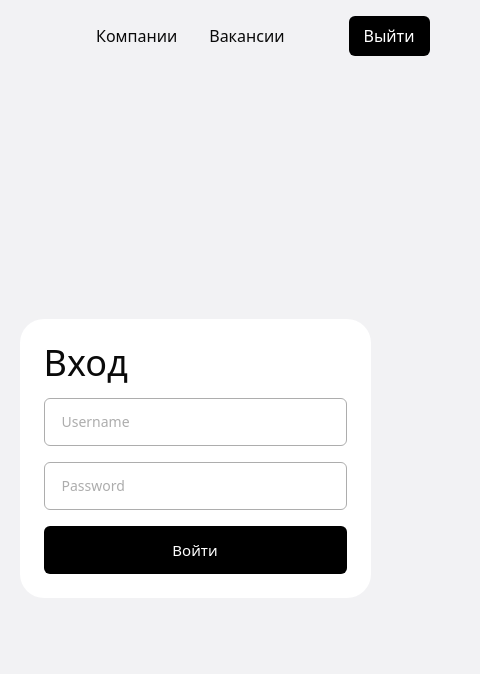
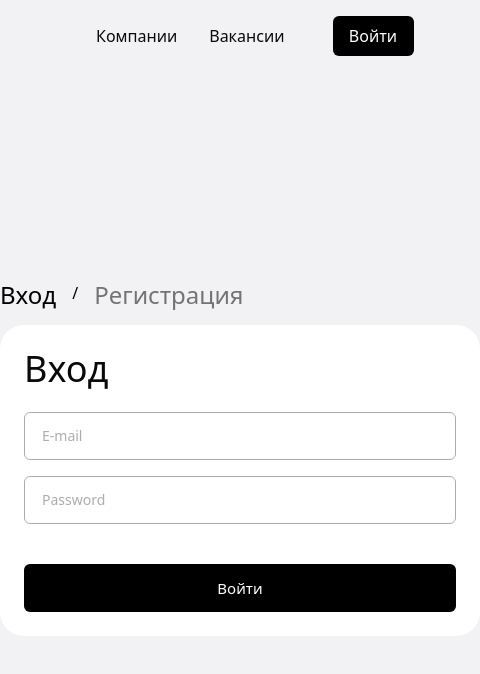
Before and after one commit to GARFIELD-CAT/it_hunter, a React (Vite) app in the folder client/: page /login in a window 390 px wide. Shown: the top 674 px of the page, 480 px wide, since content can reach past the window. Built offline with nearby package versions, Linux system fonts and the light colour scheme; grey boxes are pictures that could not be loaded.

Commit message:
feat: add auth and register forms

```diff
--- a/client/src/components/Header.tsx
+++ b/client/src/components/Header.tsx
@@ -7,6 +7,7 @@ const Header = () => {
   const { isAuthenticated, setIsAuthenticated } = useAuthStore(
     (state) => state
   );
+  console.log("🚀 ~ Header ~ isAuthenticated:", isAuthenticated);
 
   return (
     <nav>
--- a/client/src/lib/validation.ts
+++ b/client/src/lib/validation.ts
@@ -1,6 +1,6 @@
-import * as yup from 'yup';
+import * as yup from "yup";
 
 export const loginSchema = yup.object().shape({
-  username: yup.string().required('Username is required'),
-  password: yup.string().required('Password is required'),
+  email: yup.string().required("Email is required"),
+  password: yup.string().required("Password is required"),
 });
--- a/client/src/pages/Login/Login.tsx
+++ b/client/src/pages/Login/Login.tsx
@@ -1,72 +1,33 @@
-import { useEffect } from "react";
-import { type SubmitHandler, useForm } from "react-hook-form";
-import { toast } from "react-toastify";
-import { yupResolver } from "@hookform/resolvers/yup";
-import { loginSchema } from "@/lib/validation";
-import { useLoginQuery } from "@/services/queries/auth.query";
-import useAuthStore from "@/store/useAuthStore";
-import { type LoginBody } from "@/types/auth";
-import Button from "@/components/Button";
-import Input from "@/components/Input";
-import { useNavigate } from "react-router";
+import { useState } from "react";
+import { RegisterForm } from "./modules/Register";
+import { SignInForm } from "./modules/SignIn";
 
 const Login = () => {
-  const navigate = useNavigate();
-
-  const { setIsAuthenticated } = useAuthStore((state) => state);
-  const { isLoading, mutateAsync: login, isError, error } = useLoginQuery();
-  const {
-    register,
-    handleSubmit,
-    formState: { errors },
-  } = useForm<LoginBody>({ resolver: yupResolver(loginSchema) });
-
-  useEffect(() => {
-    if (isError) {
-      toast.error(error as string, { theme: "colored" });
-    }
-  }, [isError]);
-
-  const onSubmit: SubmitHandler<LoginBody> = async (data) => {
-    try {
-      await login(data);
-      setIsAuthenticated(true);
-      navigate("/");
-    } catch (error) {
-      console.log(error);
-    }
-  };
+  const [mode, setMode] = useState<"login" | "register">("login");
 
   return (
-    <form
-      className="m-auto w-[90%] md:w-[30%] p-6 bg-white rounded-[1.5rem] flex flex-col gap-4"
-      onSubmit={handleSubmit(onSubmit)}
-    >
-      <h2 className="text-neutral-950 text-4xl font-medium leading-[2.4375rem]">
-        Вход
-      </h2>
-      <Input
-        errors={errors}
-        placeholder="Username"
-        id="username"
-        register={register}
-        name="username"
-      />
-      <Input
-        errors={errors}
-        placeholder="Password"
-        type="password"
-        register={register}
-        name="password"
-      />
-      {/* <button
-        className="flex flex-shrink-0 justify-center items-center pl-[7.5625rem] pr-[7.5625rem] p-0 w-[439px] h-8 rounded-md bg-black text-white text-center suisse font-medium leading-6"
-        type="submit"
-      >
-        Войти
-      </button> */}
-      <Button text="Войти" type="submit" className="w-full" />
-    </form>
+    <div className="m-auto ">
+      <div className="flex mb-4">
+        <button
+          onClick={() => setMode("login")}
+          className={`text-2xl font-medium leading-7 ${
+            mode === "login" ? "text-black" : "text-neutral-500"
+          }`}
+        >
+          Вход
+        </button>
+        <span className="mx-4">/</span>
+        <button
+          onClick={() => setMode("register")}
+          className={`text-2xl font-medium leading-7 ${
+            mode === "register" ? "text-black" : "text-neutral-500"
+          }`}
+        >
+          Регистрация
+        </button>
+      </div>
+      {mode === "login" ? <SignInForm /> : <RegisterForm />}
+    </div>
   );
 };
 
--- /dev/null
+++ b/client/src/pages/Login/modules/Register.tsx
@@ -0,0 +1,94 @@
+import { useEffect } from "react";
+import { type SubmitHandler, useForm } from "react-hook-form";
+import { toast } from "react-toastify";
+import { yupResolver } from "@hookform/resolvers/yup";
+import { loginSchema } from "@/lib/validation";
+import { useLoginQuery } from "@/services/queries/auth.query";
+import useAuthStore from "@/store/useAuthStore";
+import { type LoginBody } from "@/types/auth";
+import Button from "@/components/Button";
+import Input from "@/components/Input";
+import { useNavigate } from "react-router";
+
+export const RegisterForm = () => {
+  const navigate = useNavigate();
+
+  const { setIsAuthenticated } = useAuthStore((state) => state);
+  const { isLoading, mutateAsync: login, isError, error } = useLoginQuery();
+  const {
+    register,
+    handleSubmit,
+    formState: { errors },
+  } = useForm<LoginBody>({ resolver: yupResolver(loginSchema) });
+
+  useEffect(() => {
+    if (isError) {
+      toast.error(error as string, { theme: "colored" });
+    }
+  }, [isError]);
+
+  const onSubmit: SubmitHandler<LoginBody> = async (data) => {
+    try {
+      await login(data);
+      setIsAuthenticated(true);
+      navigate("/");
+    } catch (error) {
+      console.log(error);
+    }
+  };
+
+  return (
+    <form
+      className="m-auto w-[30rem] p-6 bg-white rounded-[1.5rem] flex flex-col"
+      onSubmit={handleSubmit(onSubmit)}
+    >
+      <h2 className="text-neutral-950 text-4xl font-medium leading-[2.4375rem]">
+        Регистрация
+      </h2>
+      <div className="mt-6 flex flex-col gap-4 w-full">
+        <Input
+          errors={errors}
+          placeholder="email"
+          id="email"
+          register={register}
+          name="email"
+        />
+        <Input
+          errors={errors}
+          placeholder="Имя"
+          id="name"
+          register={register}
+          name="name"
+        />
+        <Input
+          errors={errors}
+          placeholder="Фамилия"
+          id="surname"
+          register={register}
+          name="surname"
+        />
+        <Input
+          errors={errors}
+          placeholder="Пароль"
+          type="password"
+          register={register}
+          name="password"
+        />
+        <Input
+          errors={errors}
+          placeholder="Повторите пароль"
+          type="password"
+          register={register}
+          name="password"
+        />
+      </div>
+      {/* <button
+        className="flex flex-shrink-0 justify-center items-center pl-[7.5625rem] pr-[7.5625rem] p-0 w-[439px] h-8 rounded-md bg-black text-white text-center suisse font-medium leading-6"
+        type="submit"
+      >
+        Войти
+      </button> */}
+      <Button text="Войти" type="submit" className="w-full mt-10" />
+    </form>
+  );
+};
--- /dev/null
+++ b/client/src/pages/Login/modules/SignIn.tsx
@@ -0,0 +1,67 @@
+import { useEffect } from "react";
+import { type SubmitHandler, useForm } from "react-hook-form";
+import { toast } from "react-toastify";
+import { yupResolver } from "@hookform/resolvers/yup";
+import { loginSchema } from "@/lib/validation";
+import { useLoginQuery } from "@/services/queries/auth.query";
+import useAuthStore from "@/store/useAuthStore";
+import { type LoginBody } from "@/types/auth";
+import Button from "@/components/Button";
+import Input from "@/components/Input";
+import { useNavigate } from "react-router";
+
+export const SignInForm = () => {
+  const navigate = useNavigate();
+
+  const { setIsAuthenticated } = useAuthStore((state) => state);
+  const { isLoading, mutateAsync: login, isError, error } = useLoginQuery();
+  const {
+    register,
+    handleSubmit,
+    formState: { errors },
+  } = useForm<LoginBody>({ resolver: yupResolver(loginSchema) });
+
+  useEffect(() => {
+    if (isError) {
+      toast.error(error as string, { theme: "colored" });
+    }
+  }, [isError]);
+
+  const onSubmit: SubmitHandler<LoginBody> = async (data) => {
+    try {
+      await login(data);
+      setIsAuthenticated(true);
+      navigate("/");
+    } catch (error) {
+      console.log(error);
+    }
+  };
+
+  return (
+    <form
+      className="m-auto w-[30rem] p-6 bg-white rounded-[1.5rem] flex flex-col"
+      onSubmit={handleSubmit(onSubmit)}
+    >
+      <h2 className="text-neutral-950 text-4xl font-medium leading-[2.4375rem]">
+        Вход
+      </h2>
+      <div className="mt-6 flex flex-col gap-4 w-full">
+        <Input
+          errors={errors}
+          placeholder="E-mail"
+          id="email"
+          register={register}
+          name="email"
+        />
+        <Input
+          errors={errors}
+          placeholder="Password"
+          type="password"
+          register={register}
+          name="password"
+        />
+      </div>
+      <Button text="Войти" type="submit" className="w-full mt-10" />
+    </form>
+  );
+};
--- a/client/src/pages/Vacancies/store.ts
+++ b/client/src/pages/Vacancies/store.ts
@@ -1,5 +1,6 @@
+import { logger } from "@/store/logger";
 import { GetVacanciesProps } from "@/types/vacancy";
-import create from "zustand";
+import { create } from "zustand";
 
 interface VacanciesState {
   params: GetVacanciesProps;
@@ -8,11 +9,16 @@ interface VacanciesState {
   resetParams: () => void;
 }
 
-export const useVacanciesStore = create<VacanciesState>((set) => ({
+export const useVacanciesStore = create<VacanciesState>()(
+  logger<VacanciesState>(
+    (set) => ({
       params: {},
       setParams: (newParams) =>
         set((state) => ({ params: { ...state.params, ...newParams } })),
       resetParamsWithoutResetPage: () =>
         set((state) => ({ params: { page: state.params.page } })),
       resetParams: () => set({ params: {} }),
-}));
+    }),
+    "vacanciesStore"
+  )
+);
--- a/client/src/services/api/auth.service.ts
+++ b/client/src/services/api/auth.service.ts
@@ -1,15 +1,8 @@
-import { type LoginBody } from '@/types/auth';
+import { api } from "@/lib/api";
+import { IToken, type LoginBody } from "@/types/auth";
 
 // Dummy login request that will resolve in 2 seconds
 export const login = async (body: LoginBody) => {
-  const res = new Promise<boolean>((resolve, reject) => {
-    if (body.username !== 'user' || body.password !== 'user') {
-      reject(new Error('Invalid username or password'));
-    }
-
-    setTimeout(() => {
-      resolve(true);
-    }, 2000);
-  });
-  return await res;
+  const { data } = await api.post<IToken>("auth/token/login/", body);
+  return data;
 };
--- a/client/src/store/useAuthStore.ts
+++ b/client/src/store/useAuthStore.ts
@@ -1,16 +1,16 @@
-import { create } from 'zustand';
-import { logger } from './logger';
+import { create } from "zustand";
+import { logger } from "./logger";
 
 interface AuthState {
   isAuthenticated: boolean;
 }
 
 export interface AuthStore extends AuthState {
-  setIsAuthenticated: (args: AuthState['isAuthenticated']) => void;
+  setIsAuthenticated: (args: AuthState["isAuthenticated"]) => void;
 }
 
 const initialState: Pick<AuthStore, keyof AuthState> = {
-  isAuthenticated: true,
+  isAuthenticated: false,
 };
 
 const useAuthStore = create<AuthStore>()(
@@ -21,7 +21,7 @@ const useAuthStore = create<AuthStore>()(
         set(() => ({ isAuthenticated }));
       },
     }),
-    'authStore'
+    "authStore"
   )
 );
 
--- a/client/src/types/auth.ts
+++ b/client/src/types/auth.ts
@@ -1,4 +1,8 @@
 export interface LoginBody {
-  username: string;
+  email: string;
   password: string;
 }
+
+export interface IToken {
+  auth_token: string;
+}
```
Also changed, not shown: client/src/components/VacancyCard.tsx (+9 -6 lines), client/src/services/queries/auth.query.ts (+4 -4 lines). Lines whose indentation alone changed are shown as unchanged.
